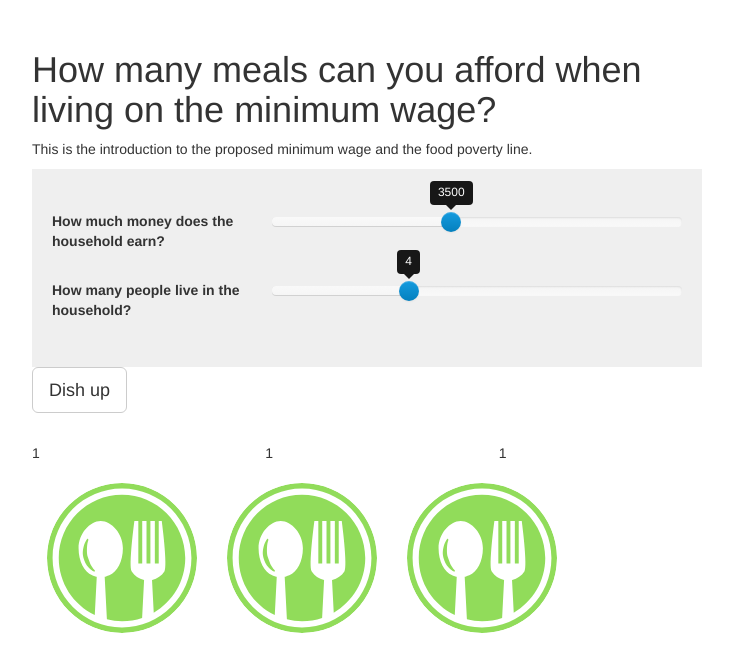
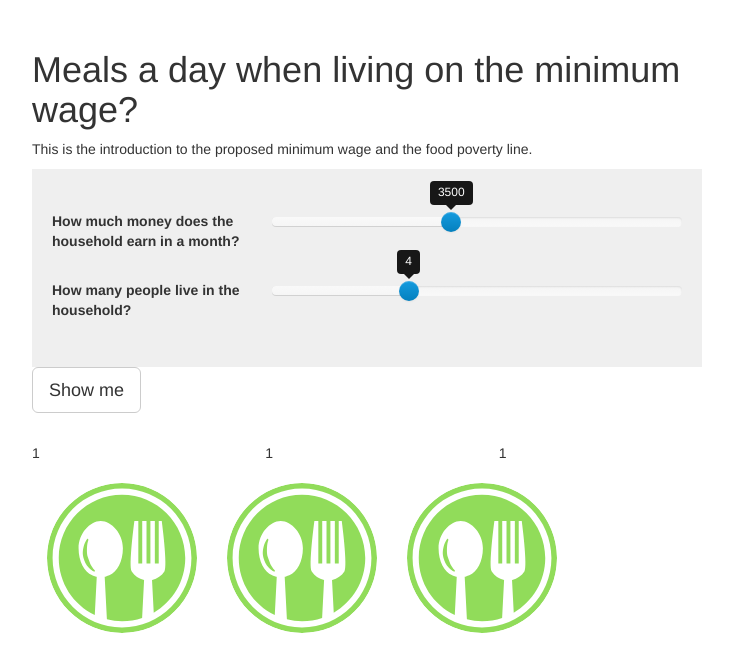
Before and after one commit to OpenUpSA/minimum-wage, a Jekyll site: the page built from index.html, in a window 1280 px wide. Shown: the top 672 px of the page, without its empty margins (273-1006 px from the left). Built offline with Jekyll 4.4.1, drawn with Linux system fonts in a browser that asks for light colours; part of the change alters nothing that is shown.

Commit message:
Clean up

```diff
--- a/index.html
+++ b/index.html
@@ -16,13 +16,13 @@ extra_css:
   <div class="container">
 
     <div id="intro">
-      <h1>How many meals can you afford when living on the minimum wage?</h1>
+      <h1>Meals a day when living on the minimum wage?</h1>
       <p>This is the introduction to the proposed minimum wage and the food poverty line.</p>
 
       <div id="assumptions">
         <div class="row">
           <div class="col-sm-4">
-            <label for="hh-income" class="control-label">How much money does the household earn?</label>
+            <label for="hh-income" class="control-label">How much money does the household earn in a month?</label>
           </div>
           <div class="col-sm-8">
             <input id="hh-income" data-slider-id='hh-income-slider' type="number" data-slider-min="0" data-slider-max="8000" data-slider-step="250" data-slider-value="3500"/>
@@ -39,7 +39,7 @@ extra_css:
         </div>
       </div>
 
-      <button type="button" id="go-shop" class="btn btn-default btn-lg">Dish up</button>
+      <button type="button" id="go-shop" class="btn btn-default btn-lg">Show me</button>
     </div>
 
     <div id="shop">
--- a/js/app.js
+++ b/js/app.js
@@ -45,12 +45,12 @@ $(window).on('load', function() {
 
       self.updateIncome = function(e) {
         self.income = e.value;
-        meals.updateHelping();
+        meals.updateCoverage();
       };
 
       self.updateMembers = function(e) {
         self.members = e.value;
-        meals.updateHelping();
+        meals.updateCoverage();
       };
 
     }
@@ -60,26 +60,22 @@ $(window).on('load', function() {
       var meals = 3;
       var fpl = 498; // Food Poverty Line
 
-      self.helping = calcHelping();
-
+      self.costCoverage = calcCoverage();
       drawPlates();
 
-      self.updateHelping = function() {
-        self.helping = calcHelping();
+      self.updateCoverage = function() {
+        self.costCoverage = calcCoverage();
         drawPlates();
       };
 
-      function calcHelping() {
-        var helping = (household.income / household.members) / fpl;
-        if (helping > 1) {
-          return 1;
-        }
-        return helping;
+      function calcCoverage() {
+        var coverage = (household.income / household.members) / fpl;
+        return (coverage > 1) ? 1 : coverage;
       }
 
       function drawPlates() {
         var plates = $('#meals').find('.plate');
-        var portions = self.helping * meals;
+        var portions = self.costCoverage * meals;
         var platePortion = 0;
 
         var width = "100%",
@@ -88,13 +84,8 @@ $(window).on('load', function() {
         var plateImage = window.location.href + "img/plate.svg";
 
         var initialPosition = { x: 90, y: 95 };
-
         var circleSize = { width: 150, height: 150 };
-
-        var spacing = {
-          h: 30,
-          v: 70
-        };
+        var spacing = {h: 30, v: 70};
 
         var gridLength = 3;
 
@@ -121,7 +112,7 @@ $(window).on('load', function() {
           radius: circleSize.width,
           padding: [spacing.h, spacing.v],
           margin: [initialPosition.y, initialPosition.x],
-          id: "plates"
+          id: "plate"
         });
 
         var angleGrid = [];
@@ -166,7 +157,7 @@ $(window).on('load', function() {
             return initialPosition.y + (circleSize.height + spacing.v) * d.y;
           })
           .attr("r", circleSize.width / 2)
-          .attr("fill", "url(#plates");
+          .attr("fill", "url(#plate");
 
         var arcs = svg.append("g")
           .selectAll("path")
```
